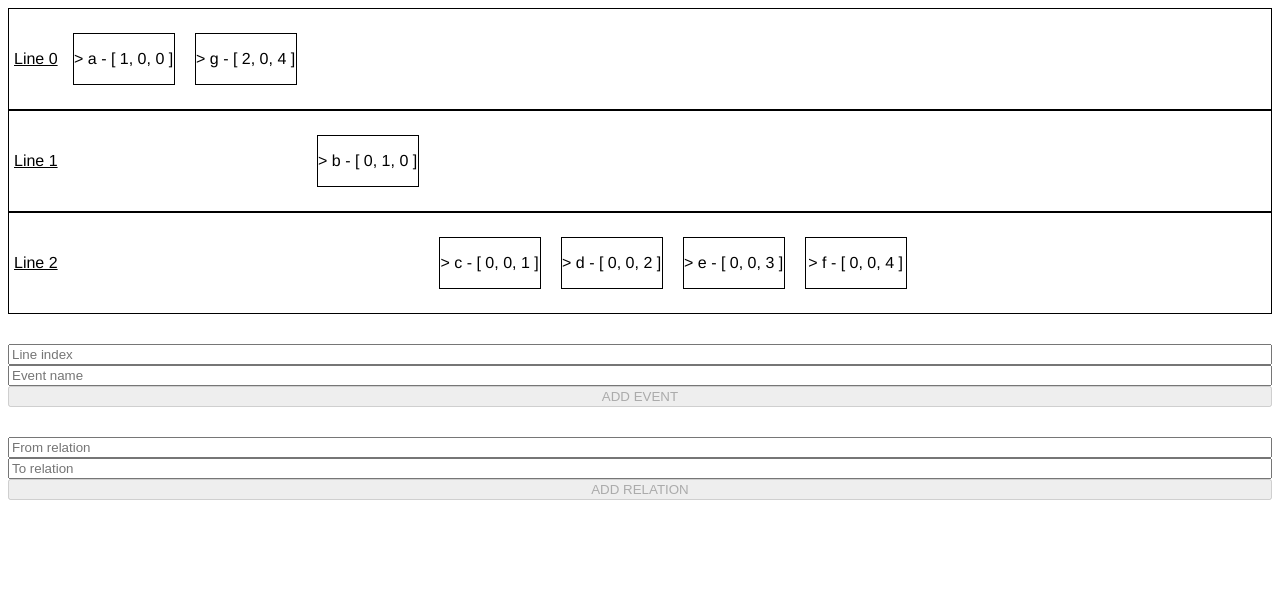
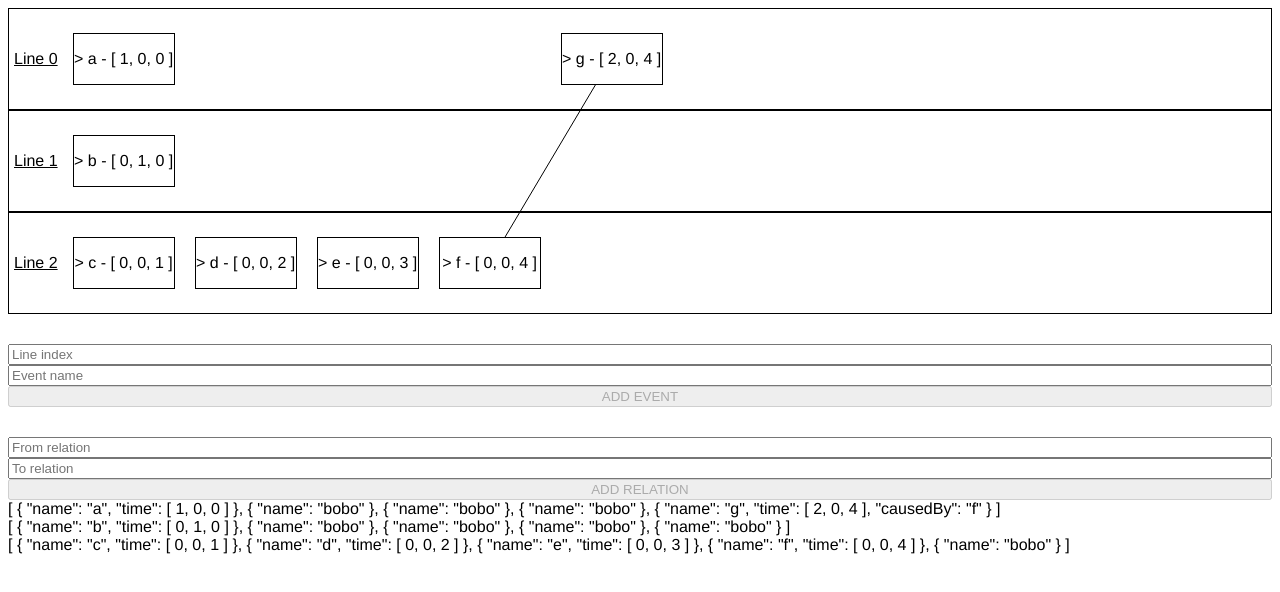
Before and after one commit to euberdeveloper/logical-clock, a Vue app: page /vector-clock in a window 1280 px wide. Shown: the top 592 px of the page. Built offline with nearby package versions, Linux system fonts and the light colour scheme.

Commit message:
sort VectorClock

```diff
--- a/src/components/pages/VectorClock.vue
+++ b/src/components/pages/VectorClock.vue
@@ -13,7 +13,15 @@
         @dblclick="remove(event.name)"
       >
         >
-        {{ event.name }} - {{ event.time }}
+        {{ event.name }} - {{ event.time }}<br />
+        <div class="arrow" v-if="event.causedBy">
+          <div>
+            <svg width="100" height="100"><line x1="0" y1="0" stroke="black"
+              :x2="locateEventDifference(event.causedBy, index, eventIndex)[1]"
+              :y2="locateEventDifference(event.causedBy, index, eventIndex)[0]"
+            /></svg>
+          </div>
+        </div>
       </div>
     </div>
     <input class="line-index" type="number" v-model="newLineIndex" placeholder="Line index" />
@@ -23,6 +31,9 @@
     <input class="from" type="text" v-model="from" placeholder="From relation" />
     <input class="to" type="text" v-model="to" placeholder="To relation" />
     <button class="add-relation" :disabled="!from || !to" @click="addRelation()">ADD RELATION</button>
+    {{handledTime[0]}}<br />
+    {{handledTime[1]}}<br />
+    {{handledTime[2]}}<br />
   </div>
 </template>
 
@@ -55,29 +66,64 @@ export default class VectorClock extends Vue {
   }
 
   get handledTime(): Line<number[]>[] {
-    return this.time.map((line) => {
-      const result = [] as Line<number[]>;
-      let sortMap: any[] = partialsort(this.time.flat(), (x, y) => {
-        if ((x.time?.[0] as number) < y?.[0] && (x.time?.[1] as number) < y?.[1] && (x.time?.[2] as number) < y?.[2]) {
-          return -1;
+    const orTimes = this.time.flat();
+    let el = this.time.map((t, i) => {
+      return t.map(x => {
+        const newTime = [...(x.time as number[])];
+        newTime[i]--;
+        return { ...x, time: newTime, orIndex: i };
+      })
+    }).flat();
+
+    const resLines = [ [], [], [] ] as Line<number[]>[];
+    for (let i = 0; i < 10; i++) {
+      const sel = el.filter(x => x.time.every(n => n < i));
+      el = el.filter(x => !sel.includes(x) );
+
+      if (sel.length >= 0) {
+        let tempLines = [ [], [], [] ] as Line<number[]>[];
+        sel.forEach(s => { tempLines[s.orIndex].push(s) })
+        tempLines = tempLines.map((tl, i) => tl.sort((a, b) => (a.time?.[i] as number) - (b.time?.[i] as number)));
+        const maxI = Math.max(...tempLines.map(tl => tl.length));
+
+
+        if (maxI > 0) {
+          for (let i = 0; i < resLines.length; i++) {
+            for (let j = 0; j < maxI; j++) {
+              const empty =  { time: undefined, name: "bobo" };
+              resLines[i].push(tempLines[i][j] ?
+                (orTimes.find(ot => ot.name === tempLines[i][j].name) ?? empty)
+                : empty
+              );
+            }
+          }
         }
-        if ((x.time?.[0] as number) > y?.[0] && (x.time?.[1] as number) > y?.[1] && (x.time?.[2] as number) > y?.[2]) {
-          return 1;
-        }
-        return 0;
-      });
-      sortMap = sortMap.map((el) => el.name);
+      }
+    }
+    return resLines;
+    // return this.time.map((line) => {
+    //   const result = [] as Line<number[]>;
+    //   let sortMap: any[] = partialsort(this.time.flat(), (x, y) => {
+    //     if ((x.time?.[0] as number) <= y?.[0] && (x.time?.[1] as number) <= y?.[1] && (x.time?.[2] as number) <= y?.[2]) {
+    //       return -1;
+    //     }
+    //     if ((x.time?.[0] as number) >= y?.[0] && (x.time?.[1] as number) >= y?.[1] && (x.time?.[2] as number) >= y?.[2]) {
+    //       return 1;
+    //     }
+    //     return 0;
+    //   });
+    //   sortMap = sortMap.map((el) => el.name);
 
-      console.log(sortMap);
-      const to = sortMap.length;
+    //   // console.log(sortMap);
+    //   const to = sortMap.length;
 
-      for (let i = 0; i <= to; i++) {
-        const l = line.find((event) => event.name === sortMap[i]);
-        result.push(l ?? { time: undefined, name: "bobo" });
-      }
+    //   for (let i = 0; i <= to; i++) {
+    //     const l = line.find((event) => event.name === sortMap[i]);
+    //     result.push(l ?? { time: undefined, name: "bobo" });
+    //   }
 
-      return result;
-    });
+    //   return result;
+    // });
   }
 
   /* LIFE CYCLE */
@@ -118,6 +164,23 @@ export default class VectorClock extends Vue {
     }
   }
 
+  locateEvent(name: string) {
+    for (let i = 0; i < this.handledTime.length; i++) {
+      const x = this.handledTime[i].findIndex(x => x.name === name);
+      if (x >= 0) return [i, x]
+    }
+    return null;
+  }
+
+  locateEventDifference(name: string, index: number, eventIndex: number) {
+    const r = this.locateEvent(name);
+    if (!r) return [0,0];
+    return [
+      (r[0] - index) * 101,
+      (r[1] -  eventIndex) * 120
+    ];
+  }
+
   remove(name: string) {
     this.vector.removeEvent(name);
   }
@@ -155,6 +218,7 @@ export default class VectorClock extends Vue {
       justify-content: center;
       align-items: center;
       border: 1px solid black;
+      background-color: white;
     }
   }
 
@@ -164,7 +228,20 @@ export default class VectorClock extends Vue {
   }
 
   .selected {
-    background-color: red;
+    background-color: red !important;
   }
 }
+.arrow {
+  position: absolute;
+  z-index: -100;
+  > div {
+    top: 50px;
+    left: 50px;
+    position: relative;
+  }
+}
+
+svg {
+  overflow: visible;
+}
 </style>
```
